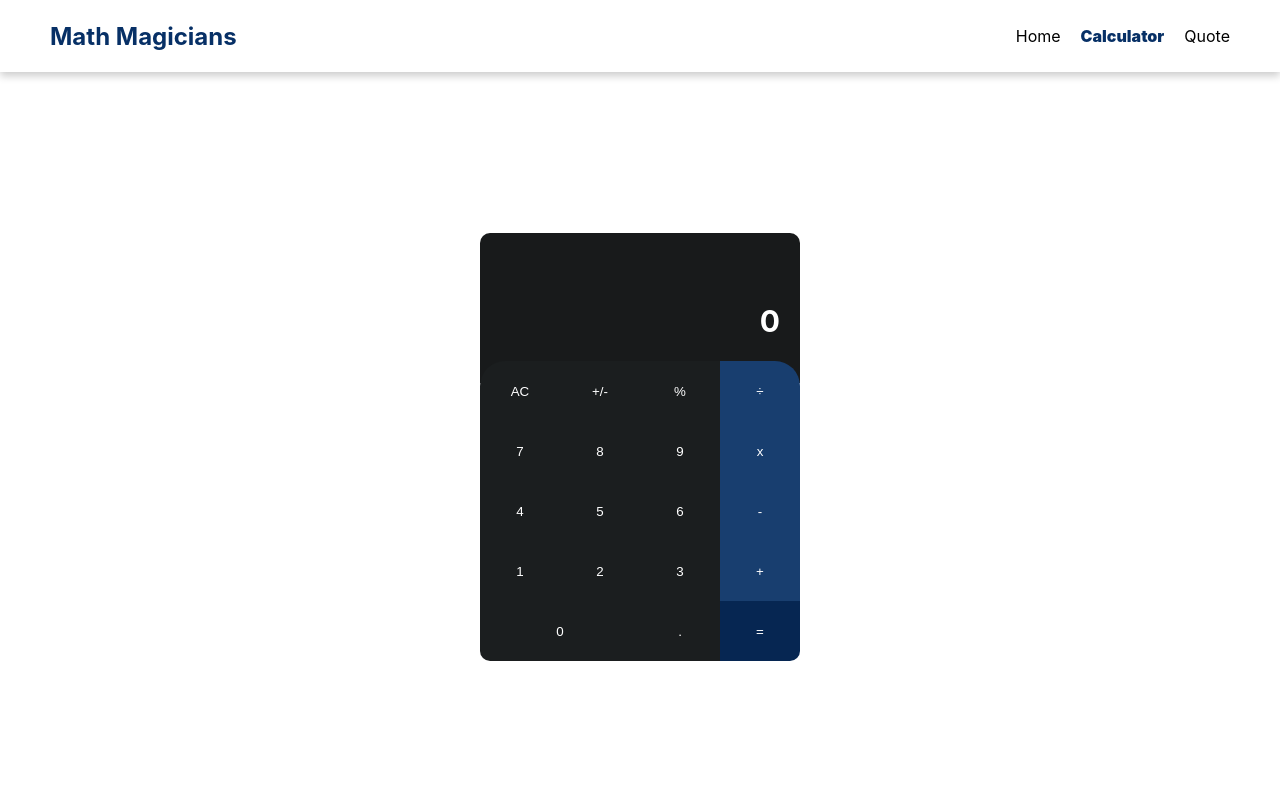
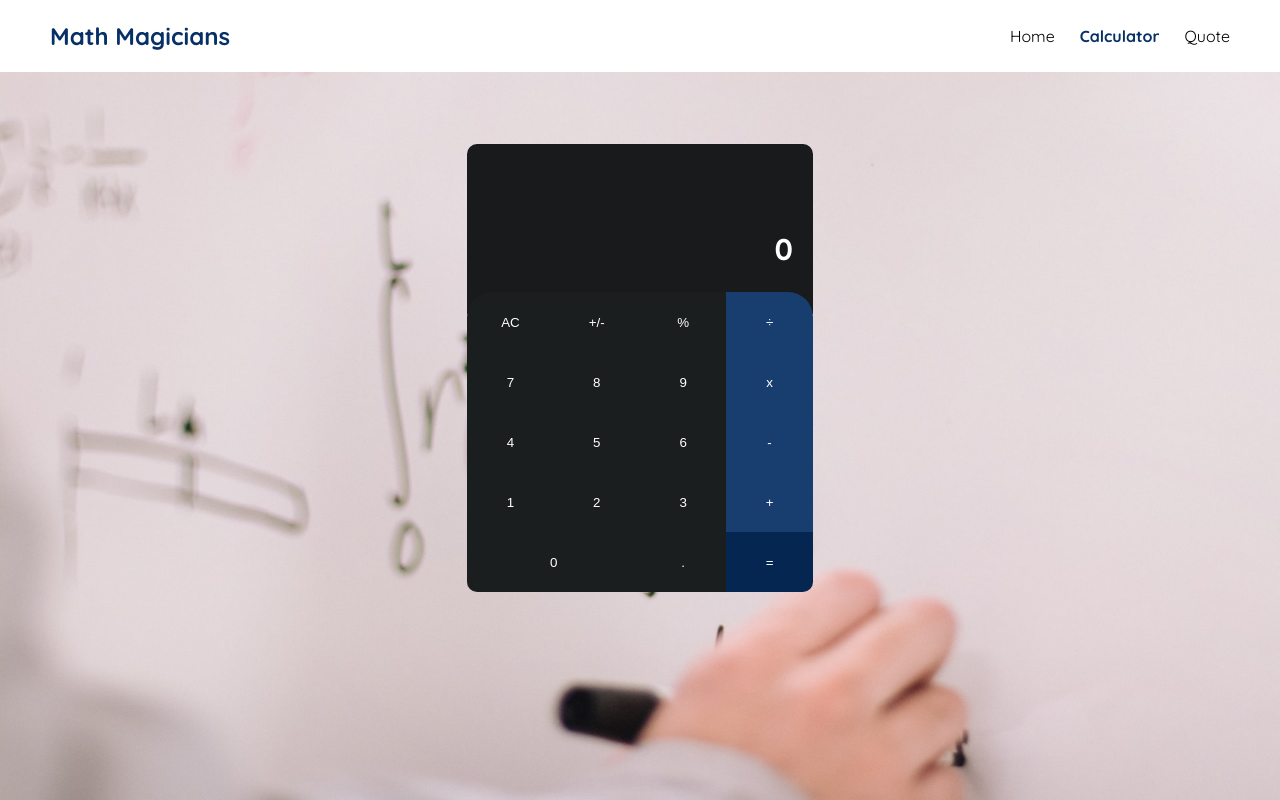
Before and after one commit to Shisui6/math-magicians, a React (Create React App) app: page /calculator in a window 1280 px wide. Built offline with nearby package versions, Linux system fonts and the light colour scheme.

Commit message:
Improve application design

```diff
--- a/public/index.html
+++ b/public/index.html
@@ -9,6 +9,7 @@
       name="description"
       content="Web site created using create-react-app"
     />
+    <link rel="preconnect" href="https://fonts.googleapis.com"><link rel="preconnect" href="https://fonts.gstatic.com" crossorigin><link href="https://fonts.googleapis.com/css2?family=Quicksand:wght@300;400;500;600;700&display=swap" rel="stylesheet">
     <link rel="apple-touch-icon" href="%PUBLIC_URL%/logo192.png" />
     <!--
       manifest.json provides metadata used when your web app is installed on a
--- a/src/components/Calculator/Calculator.css
+++ b/src/components/Calculator/Calculator.css
@@ -1,18 +1,22 @@
 .calc-cont {
   height: calc(100vh - 72px);
+  background-image: url('../../../public/calc.jpg');
+  background-size: 100% 100%;
+  background-position: center;
+  background-repeat: no-repeat;
   width: 100%;
   display: flex;
   justify-content: center;
-  align-items: center;
+  padding-top: 50px;
   opacity: 0;
   animation: fade-in 0.8s forwards;
 }
 
 .calculator {
-  width: 25%;
+  width: 27%;
   display: grid;
   grid-template-columns: 1fr 1fr 1fr 1fr;
-  grid-template-rows: 150px repeat(5, 60px);
+  grid-template-rows: 170px repeat(5, 60px);
   border-radius: 25px;
   color: #fff;
 }
@@ -32,7 +36,7 @@ button {
   grid-column: 1 / 5;
   justify-content: end;
   padding-right: 20px;
-  padding-top: 25px;
+  padding-top: 40px;
   font-size: 30px;
   font-weight: 700;
   border-top-left-radius: 10px;
--- a/src/components/Home/Home.css
+++ b/src/components/Home/Home.css
@@ -1,5 +1,5 @@
 .home {
-  padding: 100px;
+  padding: 85px 100px;
   height: calc(100vh - 72px);
   background-image: url('../../../public/home1.jpg');
   background-size: 100% 100%;
@@ -13,6 +13,10 @@
   100% {
     opacity: 1;
   }
+}
+
+.home h1 {
+  font-size: 50px;
 }
 
 .home p {
--- a/src/components/Home/Home.jsx
+++ b/src/components/Home/Home.jsx
@@ -7,7 +7,7 @@ const Home = () => (
       Welcome to Math Magicians! This app is designed to make
       your life easier by allowing you to quickly and easily calculate anything you need.
       Whether you&apos;re trying to figure out a math problem or solve a complex equation,
-      this app will do the trick. So go ahead, click calculate and solve those problems!
+      this app will do the trick. So go ahead, click calculator and solve those problems!
     </p>
   </div>
 );
--- a/src/components/Navbar/NavBar.css
+++ b/src/components/Navbar/NavBar.css
@@ -14,7 +14,7 @@ nav ul {
 }
 
 nav li {
-  margin-left: 20px;
+  margin-left: 25px;
 }
 
 nav li:first-child {
--- a/src/components/Quote/Quote.jsx
+++ b/src/components/Quote/Quote.jsx
@@ -1,9 +1,9 @@
 const Quote = () => {
-  const quotes = ['Pure mathematics is, in its way, the poetry of logical ideas. - Albert Einstein', 'Mathematics is the most beautiful and most powerful creation of the human spirit. - Stefan Banach', 'Mathematics is the music of reason. - James Joseph Sylvester', 'Mathematics knows no races or geographic boundaries; for mathematics, the cultural world is one country. - David Hilbert', 'It is impossible to be a mathematician without being a poet in soul. - Sofia Kovalevskaya'];
+  const quotes = ['Pure mathematics is, in its way, the poetry of logical ideas. - Albert Einstein', 'Mathematics is the most beautiful and most powerful creation of the human spirit. - Stefan Banach', 'Mathematics is the music of reason. - James Joseph Sylvester', 'Mathematics knows no races or geographic boundaries; for mathematics, the cultural world is one country. - David Hilbert', 'It is impossible to be a mathematician without being a poet in soul. - Sofia Kovalevskaya', 'A mathematician who is not also something of a poet will never be a complete mathematician. - Karl Weierstrass', 'Mathematics compares the most diverse phenomena and discovers the secret analogies that unite them. - Joseph Fourier', 'Mathematics is not about numbers, equations, computations, or algorithms: it is about understanding. - William Paul Thurston', 'In mathematics the art of proposing a question must be held of higher value than solving it. - Georg Cantor', 'Go down deep enough into anything and you will find mathematics. - Dean Schlicter'];
 
   return (
     <div className="quote">
-      <p>{quotes[Math.floor(Math.random() * 5)]}</p>
+      <p>{quotes[Math.floor(Math.random() * 10)]}</p>
     </div>
   );
 };
--- a/src/index.css
+++ b/src/index.css
@@ -5,18 +5,7 @@
 body {
   margin: 0;
   padding: 0;
-  font-family:
-    -apple-system,
-    BlinkMacSystemFont,
-    'Segoe UI',
-    'Roboto',
-    'Oxygen',
-    'Ubuntu',
-    'Cantarell',
-    'Fira Sans',
-    'Droid Sans',
-    'Helvetica Neue',
-    sans-serif;
+  font-family: 'Quicksand', sans-serif;
   -webkit-font-smoothing: antialiased;
   -moz-osx-font-smoothing: grayscale;
   min-width: 400px;
```
Also changed, not shown: public/calc.jpg (added), 1 other file (tests, documents, lock files or other folders).
